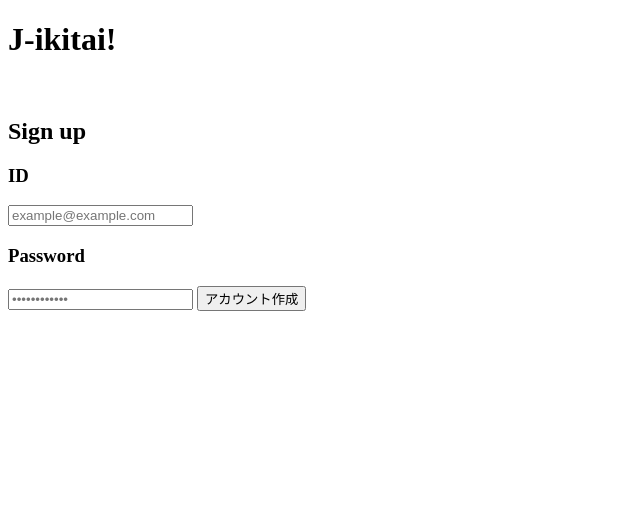
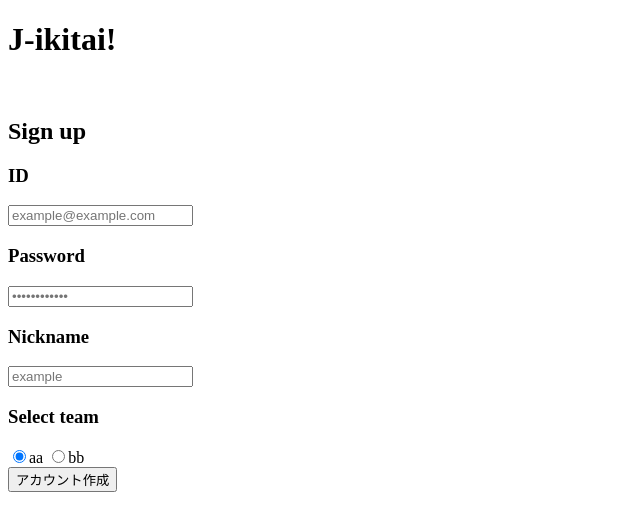
Before and after one commit to naotsukamoto/j-ikitai, a Flask app: page /register in a window 1280 px wide. Shown: the top 531 px of the page, without its empty margins (0-640 px from the left). Run offline with Flask 2, Linux system fonts and the light colour scheme; parts of the project's set-up code (start-up, migrations or seed data) failed here and were passed over.

Commit message:
add-signup-form

```diff
--- a/app/app.py
+++ b/app/app.py
@@ -1,17 +1,38 @@
-from flask import Flask,render_template
+from flask import Flask,render_template,request,url_for,redirect
+from app.config import SALT
+from models.models import User
+from models.database import db_session
+# ハッシュ化されたパスワード生成のためにimport
+from hashlib import sha256
 
 # Flaskモジュール生成
 app = Flask(__name__)
 
 # /処理
 @app.route("/")
-def index():
+def top():
     return "hello world"
 
-# signup
+# /register 表示
 @app.route("/register")
+def index():
+    return render_template("signup.html")
+
+@app.route("/signup",methods=["post"])
 def signup():
-    return render_template("signup.html")
+    email = request.form["email"]
+    password = request.form["password"]
+    hashed_password = sha256((email + password + SALT).encode("utf-8")).hexdigest()
+    favo_teams_id = request.form["favo_team_id"]
+    nickname = request.form["nickname"]
+    new_user = User(email, hashed_password, nickname, favo_teams_id)
+    db_session.add(new_user)
+    db_session.commit()
+    return redirect(url_for("games"))
+
+@app.route("/games")
+def games():
+    return render_template("games.html")
 
 # import 制御
 if __name__ == "__main__":
--- /dev/null
+++ b/app/config.py
@@ -0,0 +1,3 @@
+
+SALT = 'y\x19O\xbb\x04\xc9\x0b\xc4D\xe0\x85\x0e\x83\x04\x8a"^9\xe6R\x0fmo\xc7'
+SECRET_KEY = 'Ncb\x92B\x93\x9e\xe1(\xa6\xa9:\x85\xa1\x90\x1f\x10\x0e\xc3\x81\xbd:\xcf>'
--- a/app/templates/signup.html
+++ b/app/templates/signup.html
@@ -8,11 +8,18 @@
 
     <h2>Sign up</h2>
 
-    <form action="siginup">
+    <form action="/signup" method="post">
         <h3>ID</h3>
         <input type="text" name="email" placeholder="example@example.com">
         <h3>Password</h3>
         <input type="password" name="password" placeholder="••••••••••••">
+        <h3>Nickname</h3>
+        <input type="text" name="nickname" placeholder="example" >
+        <h3>Select team</h3>
+        <div>
+            <input type="radio" name="favo_team_id" value=1 checked>aa
+            <input type="radio" name="favo_team_id" value=2 >bb
+        </div>
         <input type="submit" value="アカウント作成">
     </form>
 </body>
--- a/models/database.py
+++ b/models/database.py
@@ -10,7 +10,7 @@ engine = create_engine("sqlite:///" + datebase_file, convert_unicode=True)
 db_session = scoped_session(
     sessionmaker(
         autocommit = False,
-        autoflash = False,
+        autoflush = False,
         bind = engine
     ))
 Base = declarative_base()
--- a/models/models.py
+++ b/models/models.py
@@ -17,11 +17,11 @@ class User(Base):
 
     teams = relationship("Team", backref="user")
 
-    def __init__(self, email,hashed_password,nickname,favo_team_id,session_time,status,created_at,updated_at):
+    def __init__(self, email=None,hashed_password=None,nickname=None,favo_teams_id=None,session_time=None,status=None,created_at=None,updated_at=None):
         self.email = email
         self.hashed_password = hashed_password
         self.nickname = nickname
-        self.favo_team_id = favo_team_id
+        self.favo_teams_id = favo_teams_id
         self.session_time = session_time
         self.status = status
         self.created_at = created_at
@@ -37,7 +37,7 @@ class Team(Base):
     team_name = Column(String(128),unique = True)
     created_at = Column(DateTime,default = datetime.now())
 
-    def __init__(self, season, team_name, created_at):
+    def __init__(self, season=None, team_name=None, created_at=None):
         self.season = season
         self.team_name = team_name
         self.created_at = created_at
```
Also changed, not shown: app/templates/games.html (added, +11 -0 lines), models/j-ikitai.db.
